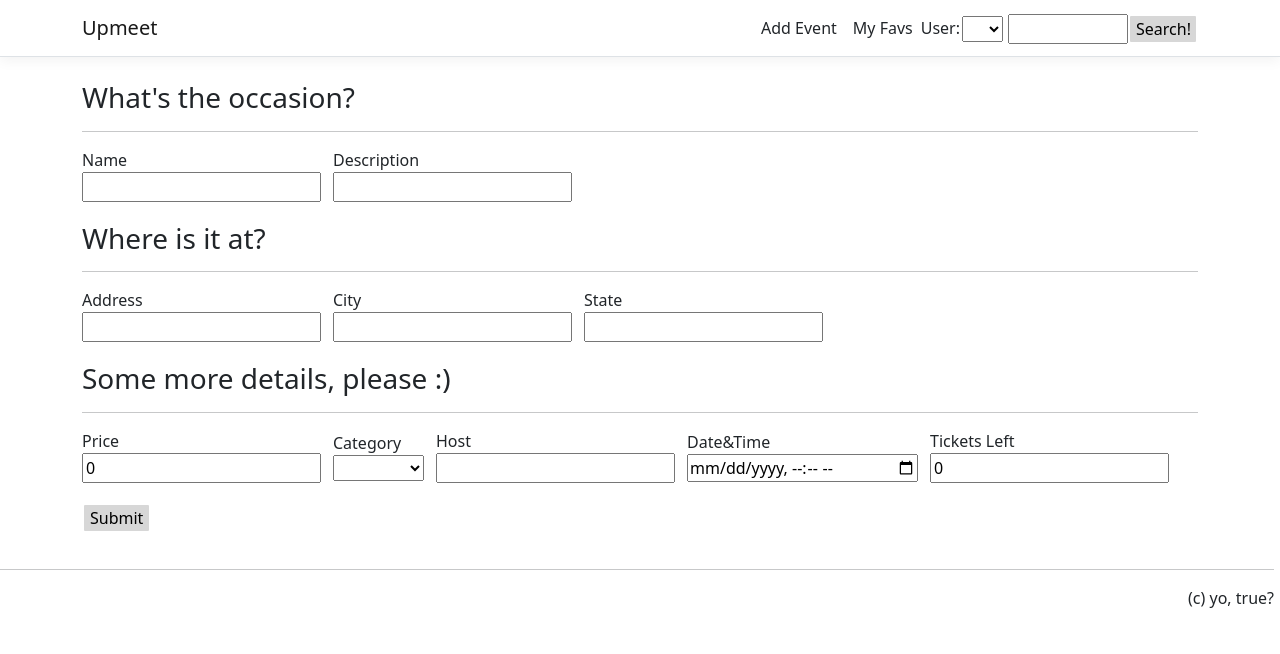
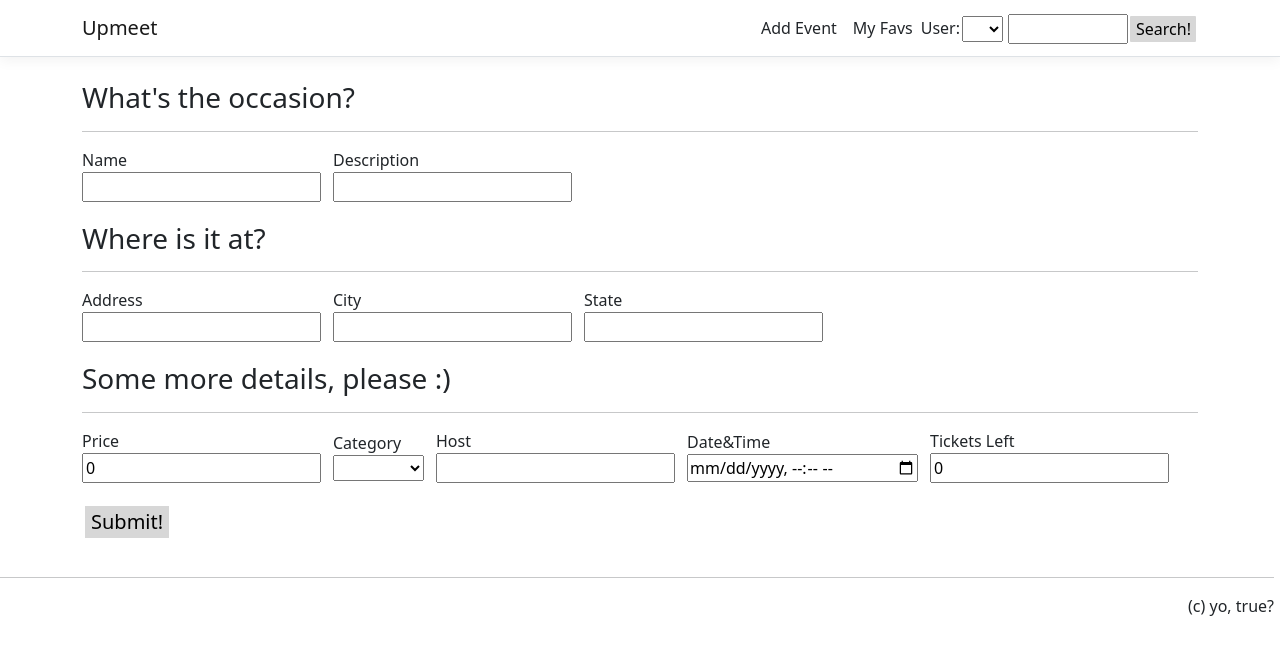
Before and after one commit to CryingCoder/Upmeet, an Angular app in the folder ClientApp/: page /add-event in a window 1280 px wide. Shown: the top 654 px of the page. Built offline with nearby package versions, Linux system fonts and the light colour scheme.

Commit message:
db cleanup and button move

```diff
--- a/ClientApp/src/app/add-event/add-event.component.html
+++ b/ClientApp/src/app/add-event/add-event.component.html
@@ -52,6 +52,7 @@
         <label>Tickets Left</label><br>
         <input type="text" [(ngModel)]="availableTickets">
     </div>
-    <button class="addEventbtn" (click)="AddEvent(name,description,address,city,state,ticketPrice,type,hostedBy,dateTime,availableTickets)">Submit</button>
+    <br>
+    <button class="addEventbtn" (click)="AddEvent(name,description,address,city,state,ticketPrice,type,hostedBy,dateTime,availableTickets)">Submit!</button>
 
 </div>
--- a/ClientApp/src/layout.css
+++ b/ClientApp/src/layout.css
@@ -123,3 +123,7 @@ button {
 .pushDown {
     margin-top: 4px;
 }
+
+.addEventbtn {
+    font-size: 20px;
+}
```
Also changed, not shown: 1 other file (tests, documents, lock files or other folders).
